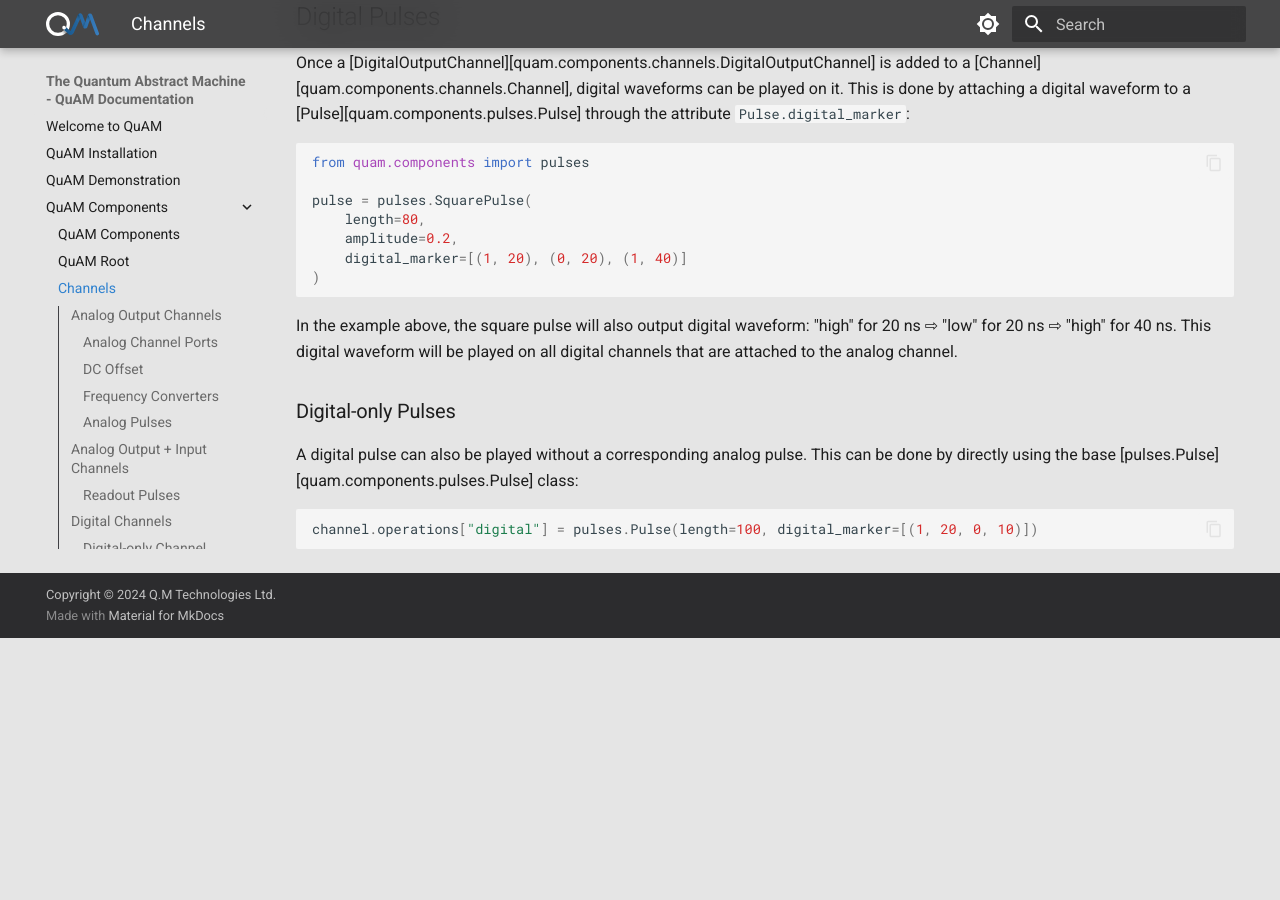
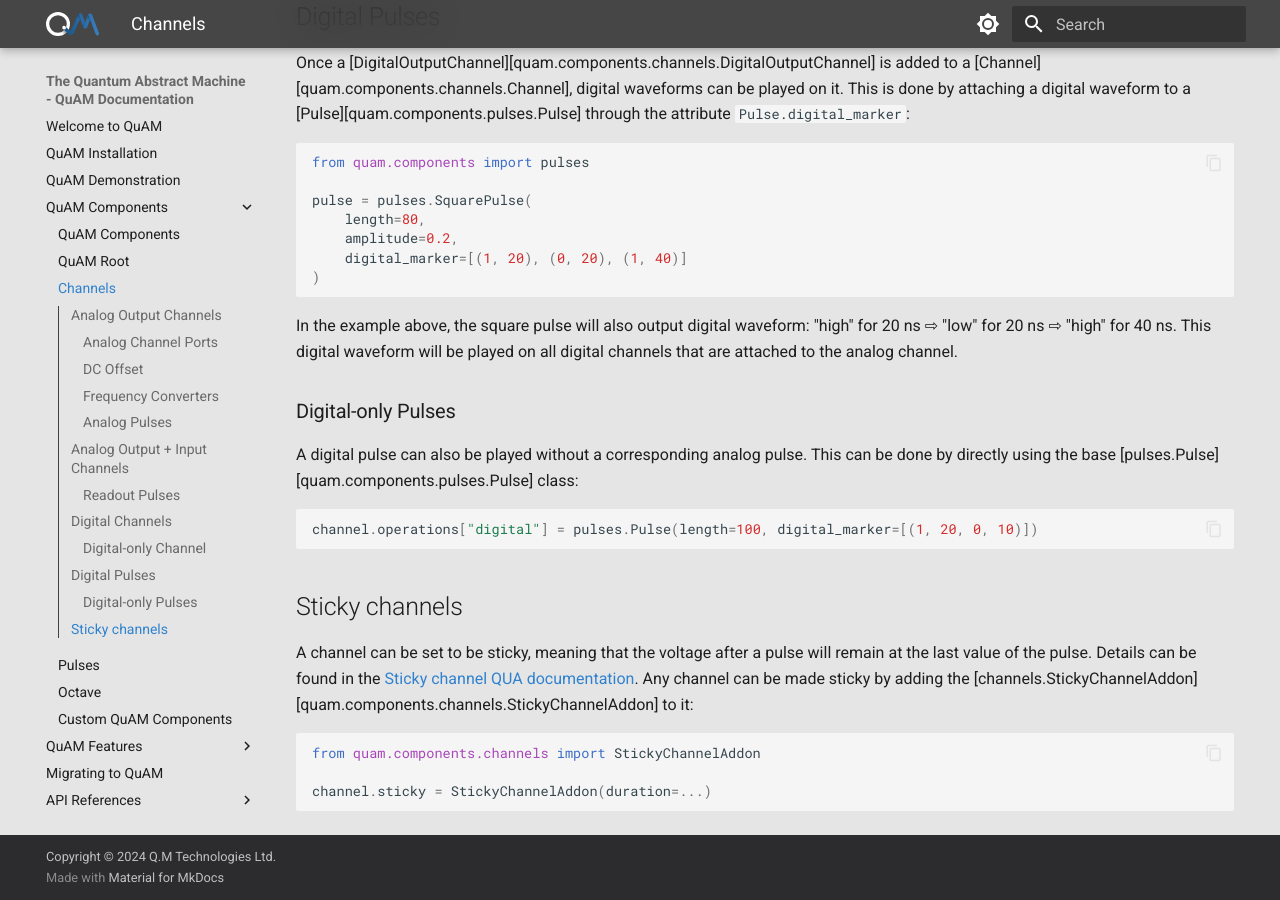
Before and after one commit to qua-platform/quam, an MkDocs documentation site: the page built from docs/components/channels.md, in a window 1280 px wide and 900 px high, scrolled down 4631 px. Built offline with MkDocs 1.6.1 and Material for MkDocs 9.7.7, drawn with Linux system fonts in a browser that asks for light colours; before the commit the page ends 5269 px from its top, so only the background shows below that.

Commit message:
Add documentation

````diff
--- a/docs/components/channels.md
+++ b/docs/components/channels.md
@@ -213,3 +213,13 @@ This can be done by directly using the base [pulses.Pulse][quam.components.pulse
 ```python
 channel.operations["digital"] = pulses.Pulse(length=100, digital_marker=[(1, 20, 0, 10)])
 ```
+
+## Sticky channels
+A channel can be set to be sticky, meaning that the voltage after a pulse will remain at the last value of the pulse.
+Details can be found in the [Sticky channel QUA documentation](https://docs.quantum-machines.co/latest/docs/Guides/features/#sticky-element).
+Any channel can be made sticky by adding the [channels.StickyChannelAddon][quam.components.channels.StickyChannelAddon] to it:
+```python
+from quam.components.channels import StickyChannelAddon
+
+channel.sticky = StickyChannelAddon(duration=...)
+```
````
